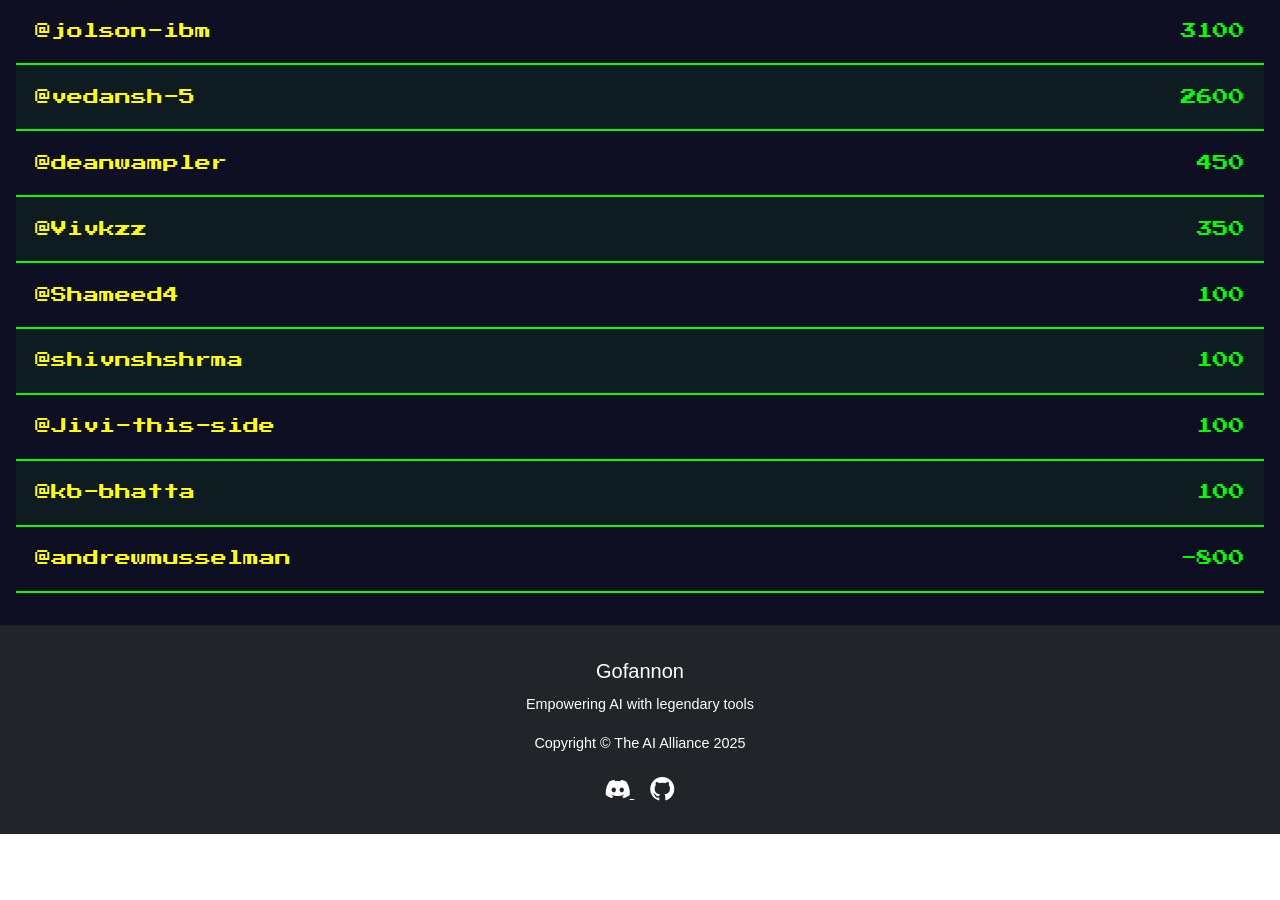
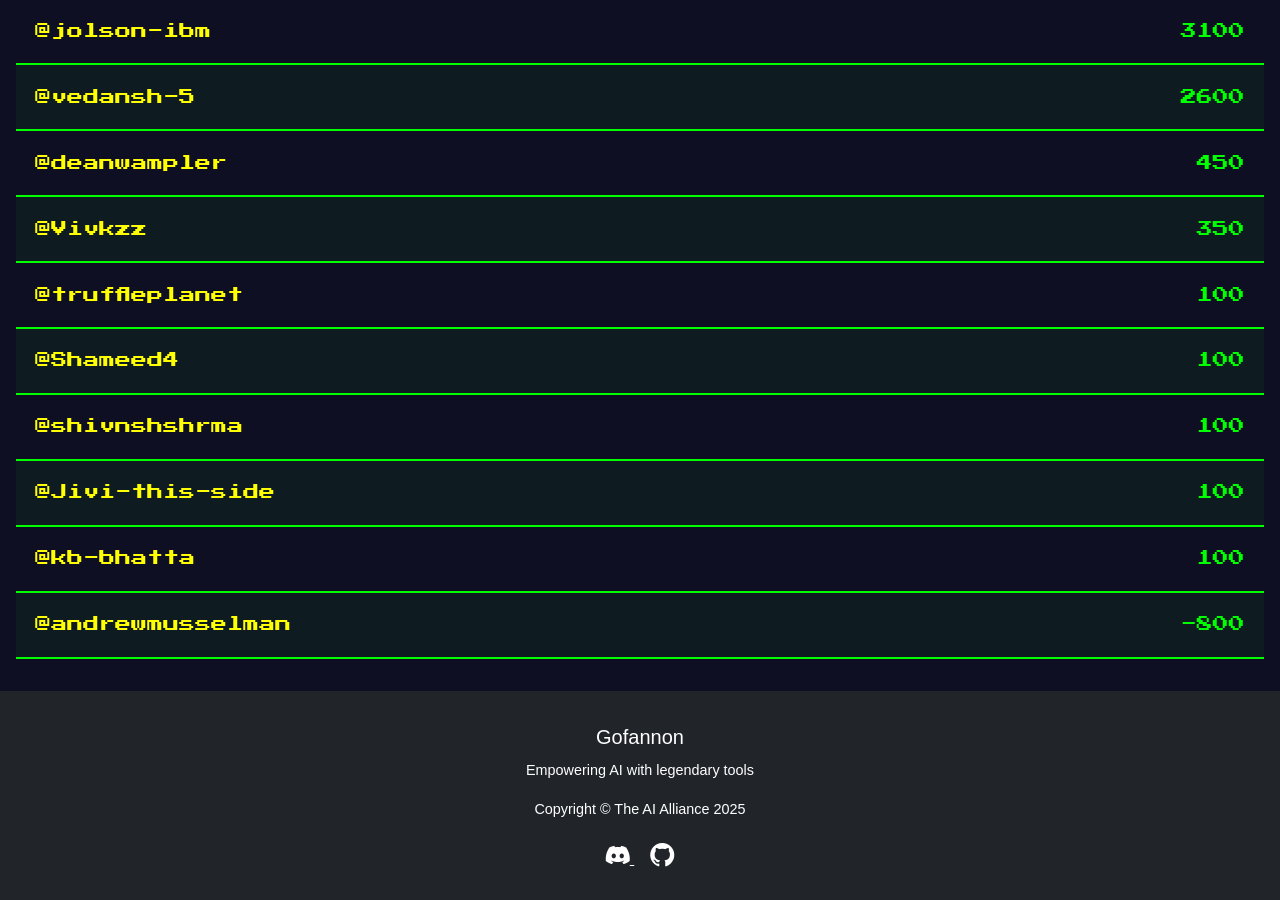
Before and after one commit to vedansh-5/gofannon, a Jekyll site: the page built from website/leaderboard.md, in a window 1280 px wide and 900 px high, scrolled down 1002 px. Built offline with Jekyll 4.4.1, drawn with Linux system fonts in a browser that asks for light colours; before the commit the page ends 1836 px from its top, so only the background shows below that.

Commit message:
Update leaderboard and documentation

```diff
--- a/website/leaderboard.md
+++ b/website/leaderboard.md
@@ -10,6 +10,7 @@ title: Leaderboard
 | [@vedansh-5](https://github.com/vedansh-5) | 2600 |
 | [@deanwampler](https://github.com/deanwampler) | 450 |
 | [@Vivkzz](https://github.com/Vivkzz) | 350 |
+| [@truffleplanet](https://github.com/truffleplanet) | 100 |
 | [@Shameed4](https://github.com/Shameed4) | 100 |
 | [@shivnshshrma](https://github.com/shivnshshrma) | 100 |
 | [@Jivi-this-side](https://github.com/Jivi-this-side) | 100 |
```
